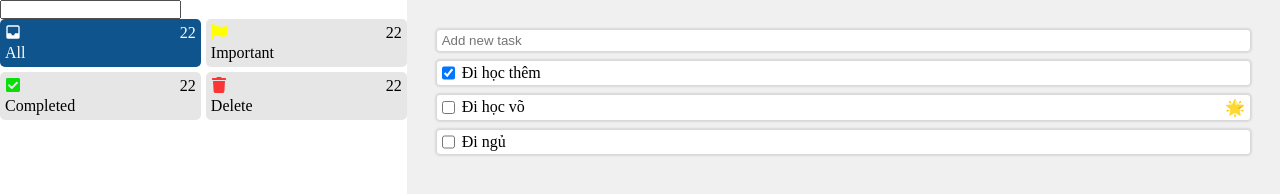
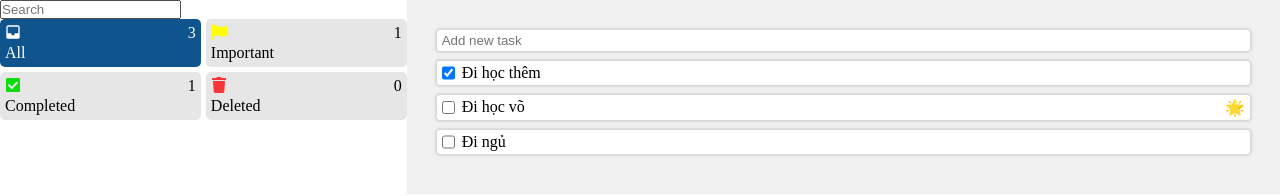
Before and after one commit to shin-tran/todo-app, a React (Vite) app: page / in a window 1280 px wide. Shown: the top 196 px of the page. Built offline with nearby package versions, Linux system fonts and the light colour scheme.

Commit message:
Refactor code structure for improved readability and maintainability

```diff
--- a/index.html
+++ b/index.html
@@ -2,7 +2,7 @@
 <html lang="en">
   <head>
     <meta charset="UTF-8" />
-    <link rel="icon" type="image/svg+xml" href="/vite.svg" />
+    <link rel="icon" type="image/png" href="./public/to-do-list.png" />
     <meta name="viewport" content="width=device-width, initial-scale=1.0" />
     <title>Todo App</title>
   </head>
--- a/src/App.jsx
+++ b/src/App.jsx
@@ -98,6 +98,7 @@ function App() {
       <FilterPanel
         selectedFilterId={selectedFilterId}
         setSelectedFilterId={setSelectedFilterId}
+        todoList={todoList}
       />
       <div className="main-content">
         <input
--- a/src/components/FilterPanel.jsx
+++ b/src/components/FilterPanel.jsx
@@ -4,7 +4,24 @@ import { CgInbox } from "react-icons/cg";
 import { FaCheckSquare, FaFlag, FaTrash } from "react-icons/fa";
 import { IconContext } from "react-icons";
 
-const FilterPanel = ({ selectedFilterId, setSelectedFilterId }) => {
+const FilterPanel = ({ selectedFilterId, setSelectedFilterId, todoList }) => {
+  const countByFilterType = todoList.reduce(
+    (acc, cur) => {
+      let newAcc = { ...acc };
+      if (cur.isCompleted) {
+        newAcc = { ...newAcc, completed: newAcc.completed + 1 };
+      }
+      if (cur.isImportant) {
+        newAcc = { ...newAcc, important: newAcc.important + 1 };
+      }
+      if (cur.isDeleted) {
+        newAcc = { ...newAcc, deleted: newAcc.deleted + 1 };
+      }
+      return newAcc;
+    },
+    { all: todoList.length, important: 0, completed: 0, deleted: 0 }
+  );
+
   const filterItems = [
     { id: "all", label: "All", icon: <CgInbox color="#fff" /> },
     { id: "important", label: "Important", icon: <FaFlag color="#ffff00" /> },
@@ -13,12 +30,17 @@ const FilterPanel = ({ selectedFilterId, setSelectedFilterId }) => {
       label: "Completed",
       icon: <FaCheckSquare color="#0add0a" />,
     },
-    { id: "delete", label: "Delete", icon: <FaTrash color="#fb3535" /> },
+    { id: "deleted", label: "Deleted", icon: <FaTrash color="#fb3535" /> },
   ];
 
   return (
     <div className="filter-panel">
-      <input type="text" name="search-text" id="search-text" />
+      <input
+        type="text"
+        name="search-text"
+        id="search-text"
+        placeholder="Search"
+      />
       <div className="filter-container">
         <IconContext.Provider value={{ className: "filter-panel-icon" }}>
           {filterItems.map((item, index) => {
@@ -34,7 +56,7 @@ const FilterPanel = ({ selectedFilterId, setSelectedFilterId }) => {
                   <div>{item.icon}</div>
                   <p>{item.label}</p>
                 </div>
-                <p>22</p>
+                <p>{countByFilterType[item.id]}</p>
               </div>
             );
           })}
```
Also changed, not shown: public/to-do-list.png (added).
